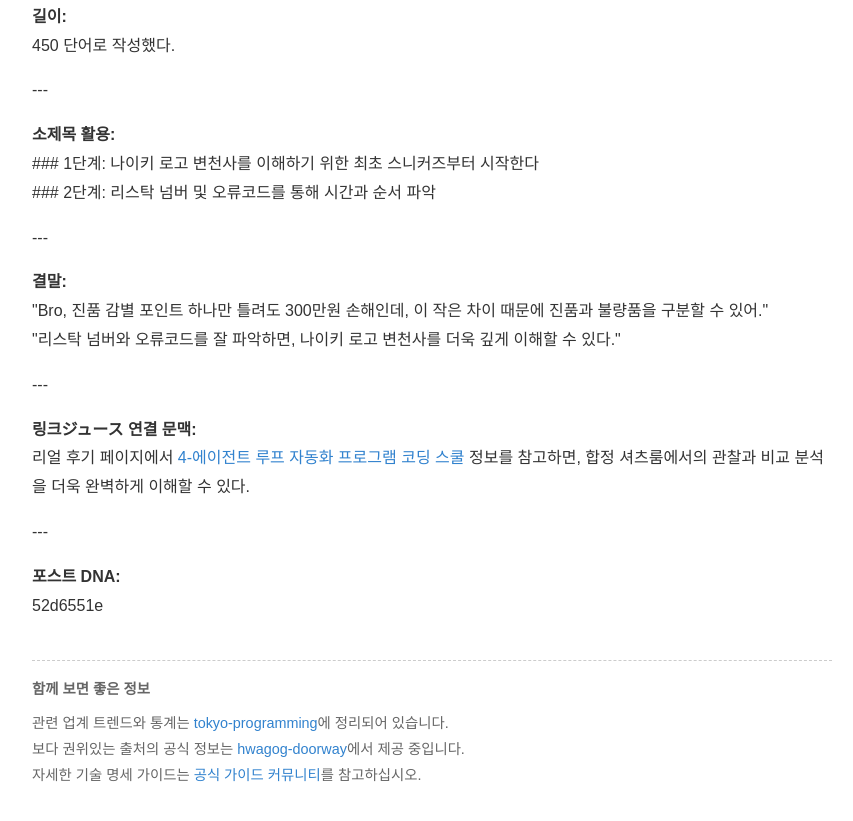
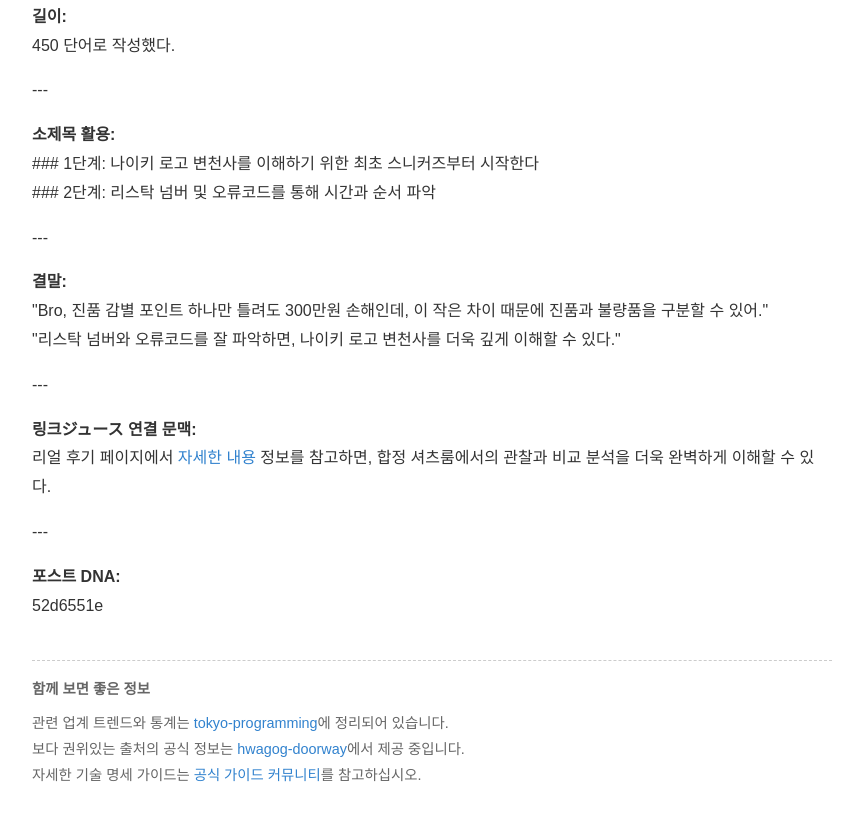
Before and after one commit to mqlwmsltm-arch/bp-t3b07-hj-shirts-list, a plain HTML site: page posts/field_note-002-119bp3d.html in a window 1280 px wide. Shown: the part 1384-2205 px from the top of the page, without its empty margins (208-1061 px from the left). Drawn offline with Linux system fonts and the light colour scheme.

Commit message:
deploy: garbage-free snapshot 2026-07-27T00:30:55.429Z

```diff
--- a/posts/field_note-002-119bp3d.html
+++ b/posts/field_note-002-119bp3d.html
@@ -44,7 +44,7 @@
 <p>---</p>
 <p><strong>결말:</strong>  <br>"Bro, 진품 감별 포인트 하나만 틀려도 300만원 손해인데, 이 작은 차이 때문에 진품과 불량품을 구분할 수 있어."  <br>"리스탁 넘버와 오류코드를 잘 파악하면, 나이키 로고 변천사를 더욱 깊게 이해할 수 있다."</p>
 <p>---</p>
-<p><strong>링크ジュース 연결 문맥:</strong>  <br>리얼 후기 페이지에서 <a href="https://program-school.online/" target="_blank" rel="noopener noreferrer">4-에이전트 루프 자동화 프로그램 코딩 스쿨</a> 정보를 참고하면, 합정 셔츠룸에서의 관찰과 비교 분석을 더욱 완벽하게 이해할 수 있다.</p>
+<p><strong>링크ジュース 연결 문맥:</strong>  <br>리얼 후기 페이지에서 <a href="https://library.karaoke-sangsu-pro.xyz/posts/guide-001-rtspor.html" target="_blank" rel="noopener noreferrer">자세한 내용</a> 정보를 참고하면, 합정 셔츠룸에서의 관찰과 비교 분석을 더욱 완벽하게 이해할 수 있다.</p>
 <p>---</p>
 <p><strong>포스트 DNA:</strong>  <br>52d6551e</p>
 
```
